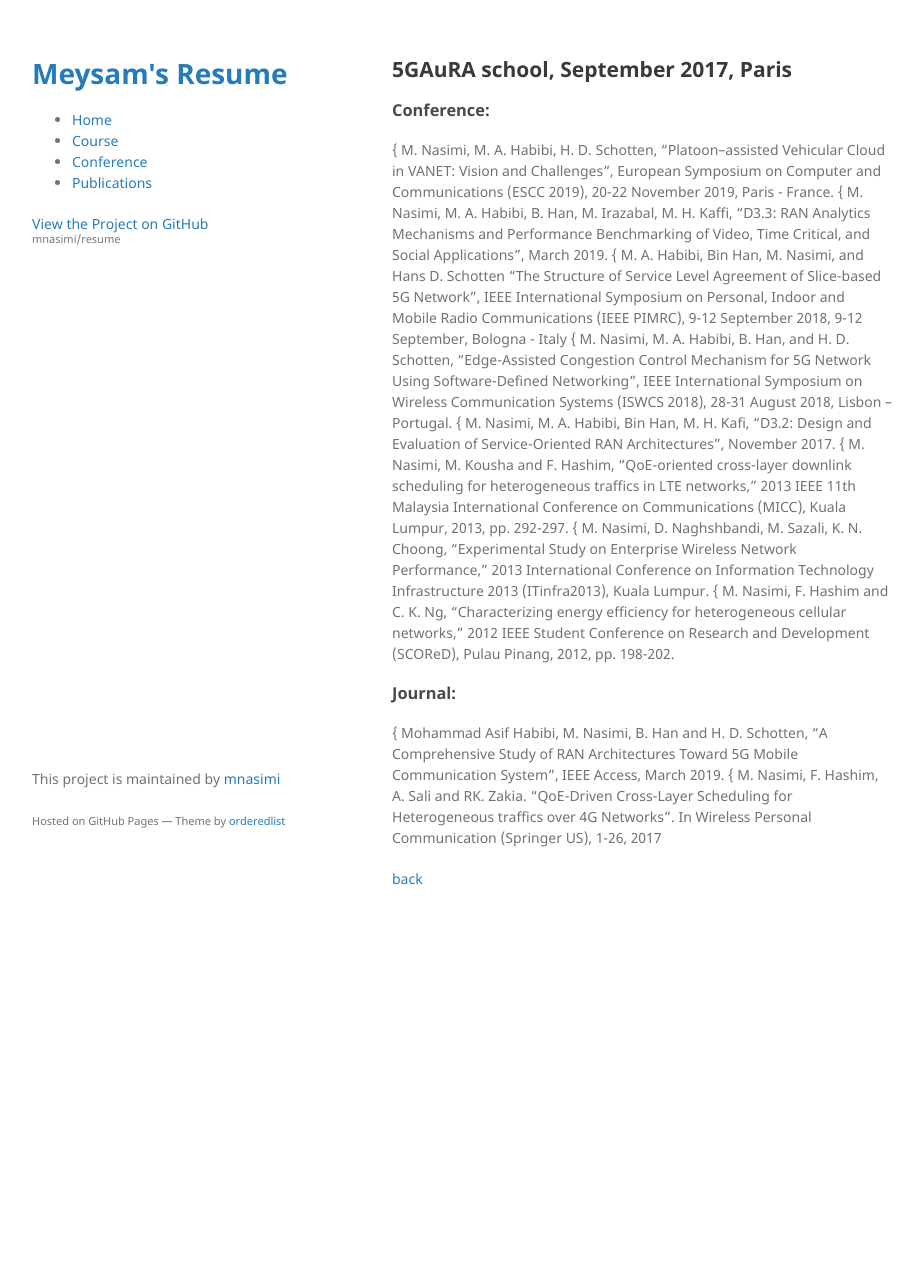
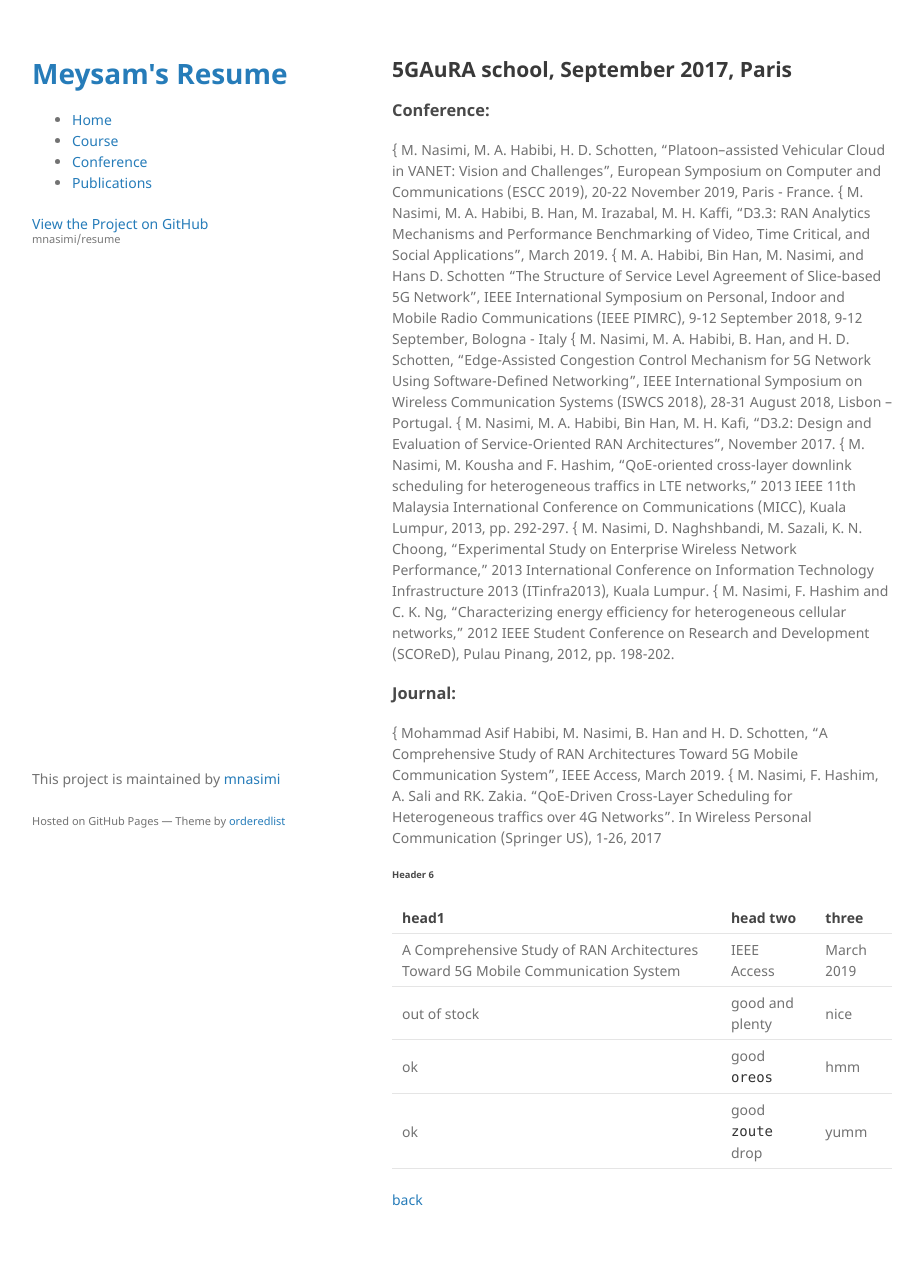
Before and after one commit to mnasimi/resume, a Jekyll site: the page built from page/publication.md, in a window 1280 px wide. Shown: the whole page, without its empty margins (178-1101 px from the left). Built offline with Jekyll 4.4.1, drawn with Linux system fonts in a browser that asks for light colours; the repository's description, which GitHub fills in, is left out; our own code applies the rules of GitHub Pages for plain Markdown files; before the commit the page ends 959 px from its top, so only the background shows below that.

Commit message:
Update publication.md
add table

```diff
--- a/page/publication.md
+++ b/page/publication.md
@@ -37,4 +37,14 @@ Development (SCOReD), Pulau Pinang, 2012, pp. 198-202.
 IEEE Access, March 2019.
 { M. Nasimi, F. Hashim, A. Sali and RK. Zakia. "QoE-Driven Cross-Layer Scheduling for Heterogeneous traffics over 4G Networks". In Wireless Personal Communication (Springer US), 1-26, 2017
 
+
+###### Header 6
+
+| head1        | head two          | three |
+|:-------------|:------------------|:------|
+| A Comprehensive Study of RAN Architectures Toward 5G Mobile Communication System           | IEEE Access | March 2019  |
+| out of stock | good and plenty   | nice  |
+| ok           | good `oreos`      | hmm   |
+| ok           | good `zoute` drop | yumm  |
+
 [back](./)
```
